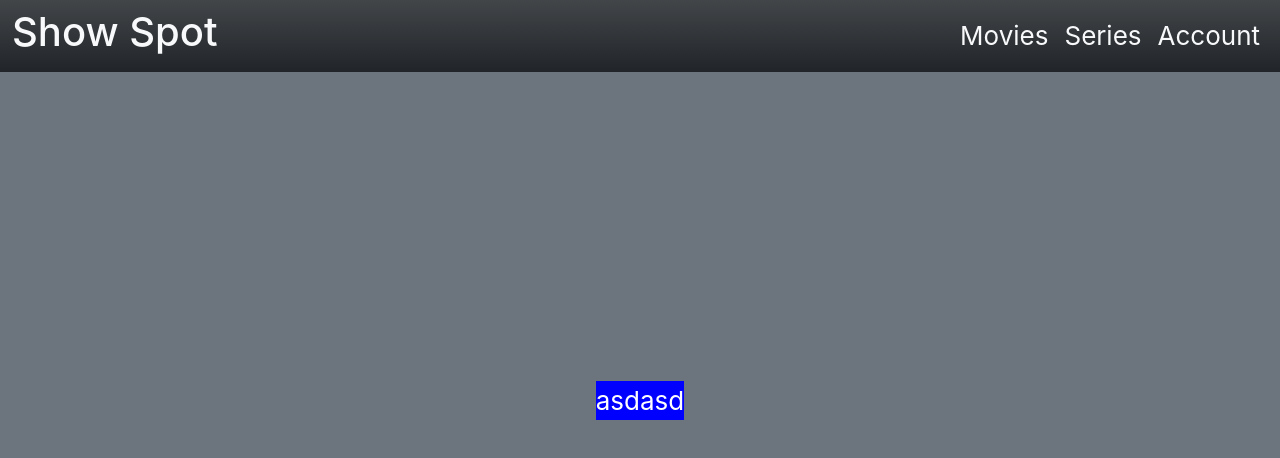
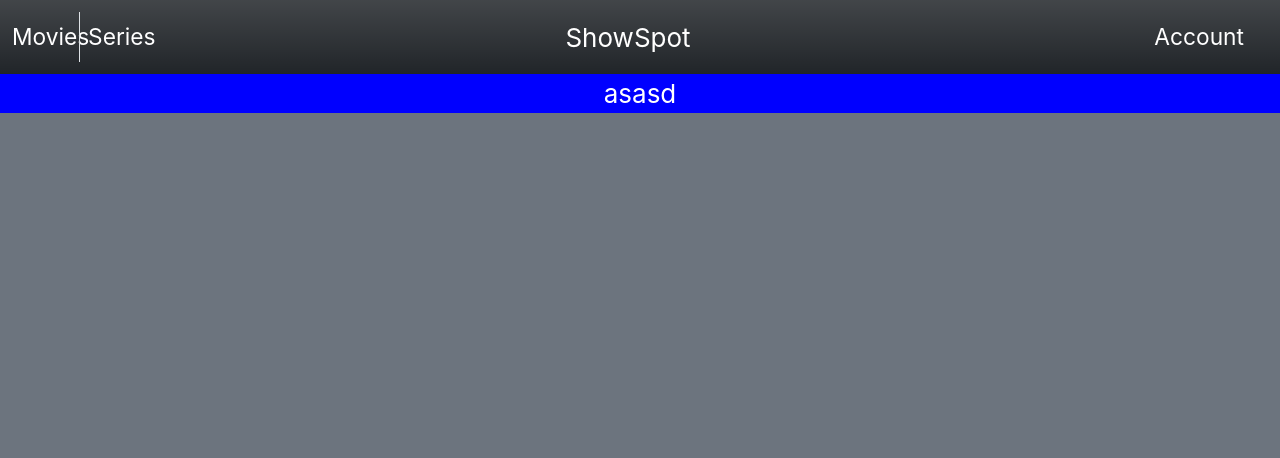
Before and after one commit to Xyrsto/projeto-final-react, a React (Create React App) app: page / in a window 1280 px wide. Shown: the top 458 px of the page. Built offline with nearby package versions, Linux system fonts and the light colour scheme; the HTML template or start-up script is replaced by a standard one.

Commit message:
Acertos topbar

```diff
--- a/src/app/TopBar.js
+++ b/src/app/TopBar.js
@@ -8,19 +8,23 @@ class TopBar extends Component
     {
         return(
             <div>
-                <div class = "fixed-top container-fluid bg-dark bg-gradient">
-                    <nav class="navbar navbar-expand-lg navbar-light bg-dark bg-gradient">
-                        <div class="h1 pl-4 text-light ">Show Spot</div>
-                        <div class="collapse navbar-collapse d-flex flex-row-reverse">
-                            <div class="navbar-nav">
-                                <div class="nav-item nav-link active display-1 text-light pd-2">Movies</div>
-                                <div class="nav-item nav-link display-1 text-light pd-2">Series</div>
-                                <div class="nav-item nav-link display-1 text-light pd-2">Account</div>
+                <div class = "fixed-top container-fluid bg-dark bg-gradient p-0">
+                    <nav class="navbar navbar-expand-lg navbar-light bg-dark bg-gradient d-flex">
+                        <div class="row w-100">
+                            <div class="col-2 ps-4 align-self-center">
+                                <div class="row">
+                                    <div class="col-4 p-2 m-1 small">Movies</div>
+                                    <div class="col-4 p-2 m-1 small border-start">Series</div>
+                                </div>
+
                             </div>
+                            <div class="col align-self-center">ShowSpot</div>
+                            <div class="col-2 pe-4 text-end small align-self-center">Account</div>
                         </div>
                     </nav>
+                    <div class = "TopBar">asasd</div>
                 </div>
-                <div class = "TopBar">asdasd</div>
+
             </div>
 
         )
```
